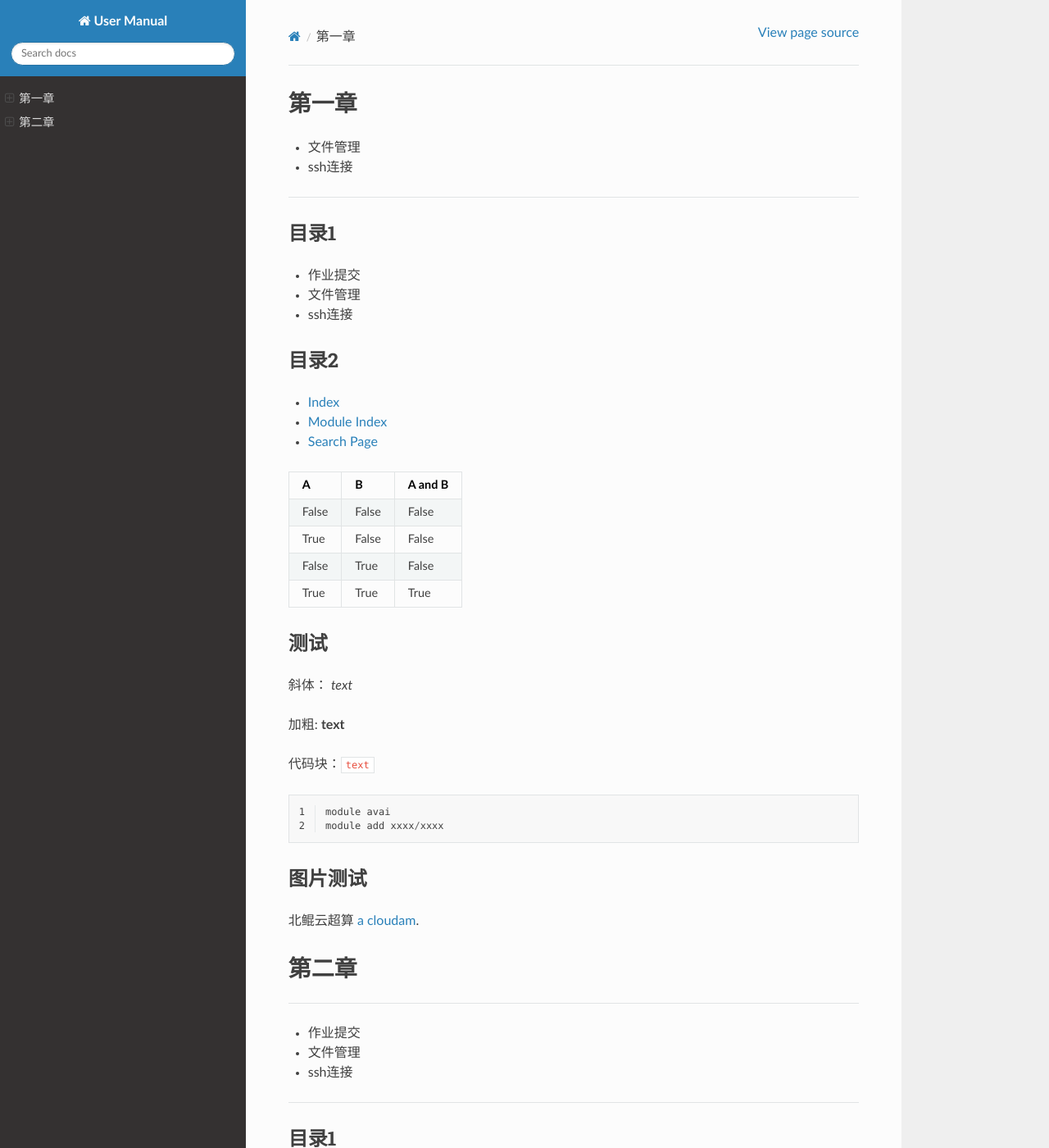
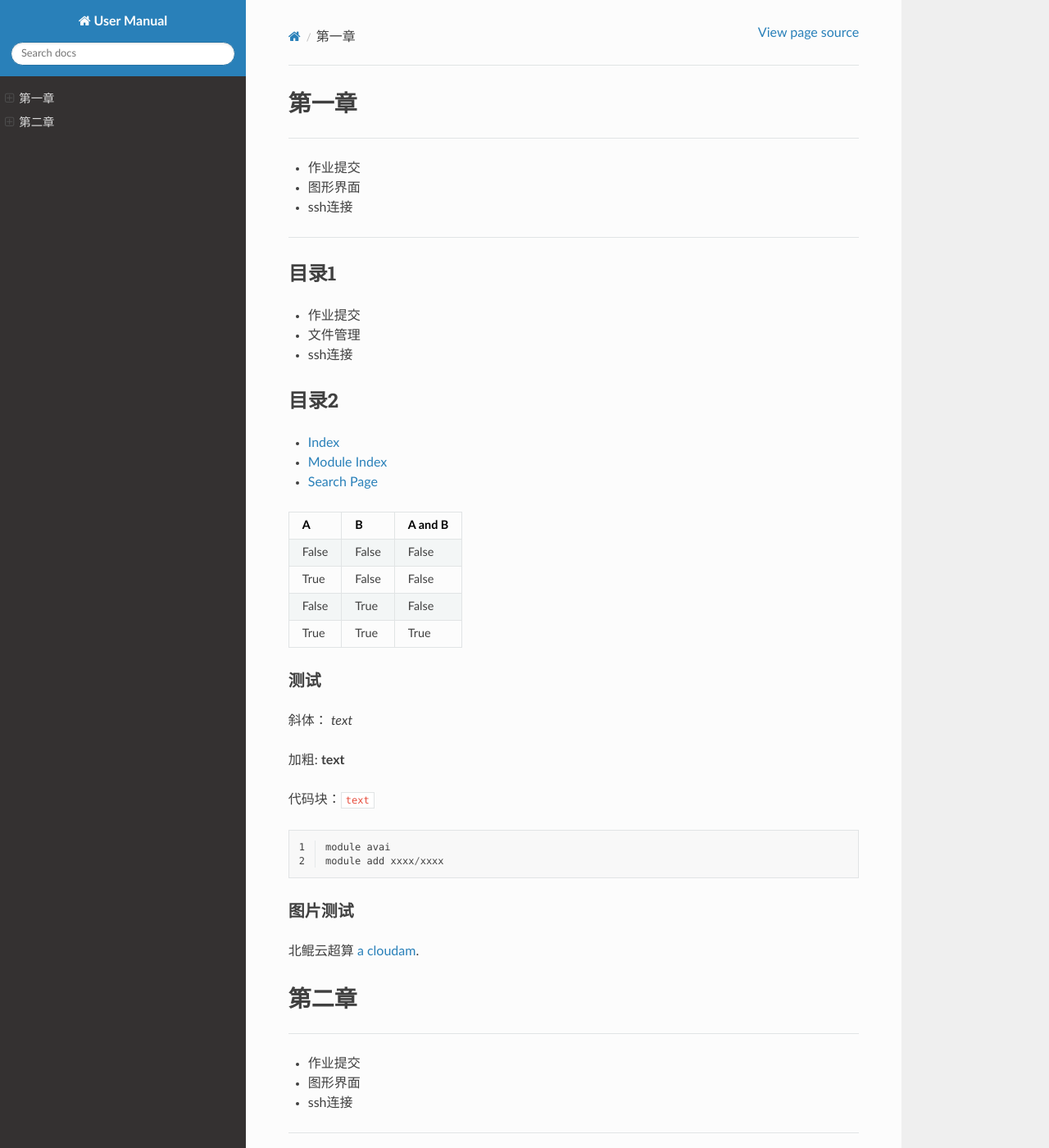
Before and after one commit to huangwenjin123/huangwenjin123, a Sphinx documentation site: the page built from data/wiki/source/index.rst, in a window 1280 px wide and 1400 px high. Shown: the whole window at 82% size. Built offline with Sphinx 7.4.7 and the Read the Docs theme 2.0.0, drawn with Linux system fonts in a browser that asks for light colours.

Commit message:
Update index.rst

```diff
--- a/data/wiki/source/index.rst
+++ b/data/wiki/source/index.rst
@@ -8,9 +8,10 @@
 ************************************
 
 =================
+
 * 作业提交
 
-* 文件管理
+* 图形界面
 
 * ssh连接
 
@@ -42,7 +43,7 @@ True   True   True
 =====  =====  =======
 
 测试
-====================
+-------------------------
 
 斜体： *text*
 
@@ -57,7 +58,7 @@ True   True   True
    module add xxxx/xxxx
 
 图片测试
-===============
+-----------------------------------------
 
 北鲲云超算 `a cloudam`_.
 
@@ -71,7 +72,7 @@ True   True   True
 
 * 作业提交
 
-* 文件管理
+* 图形界面
 
 * ssh连接
 
```
